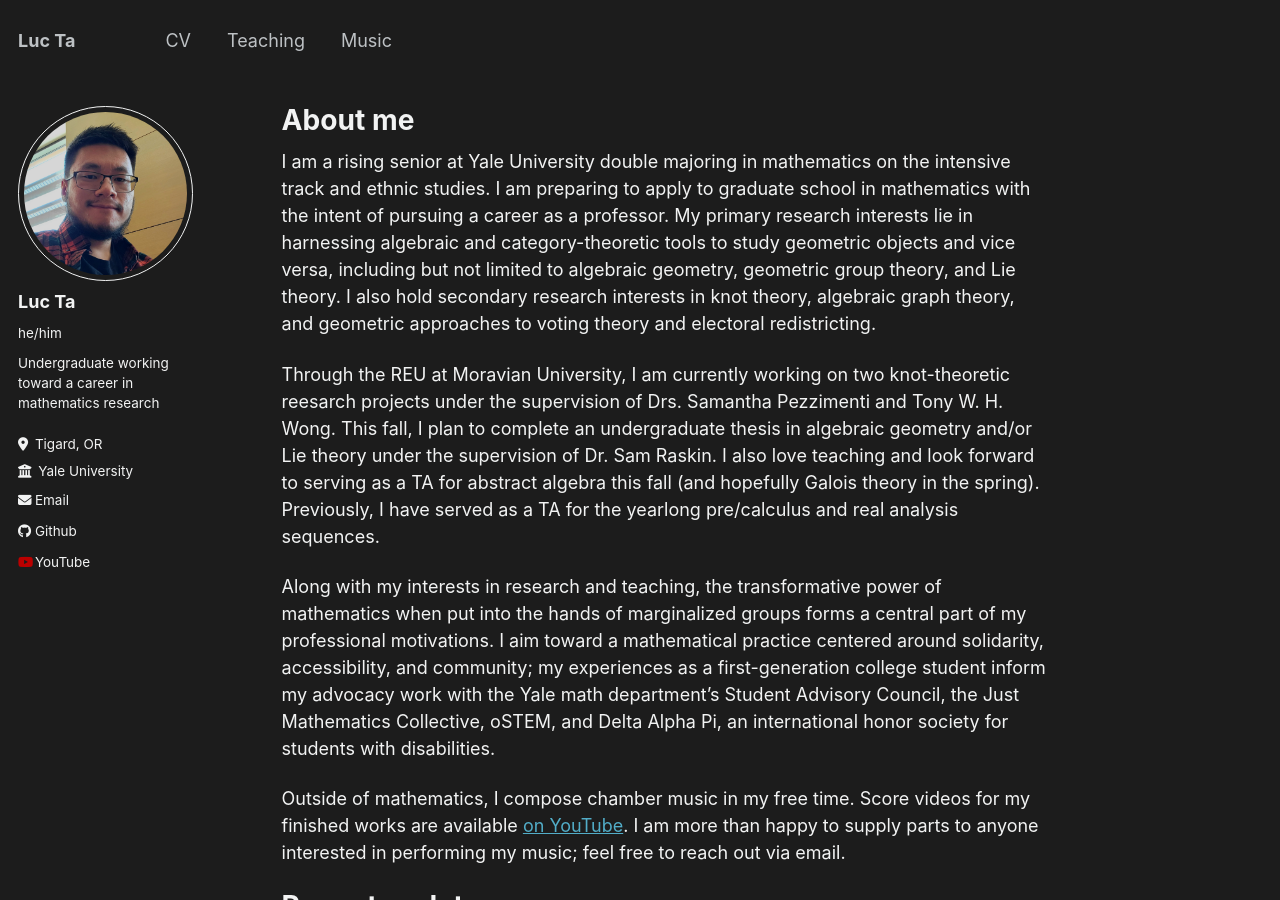
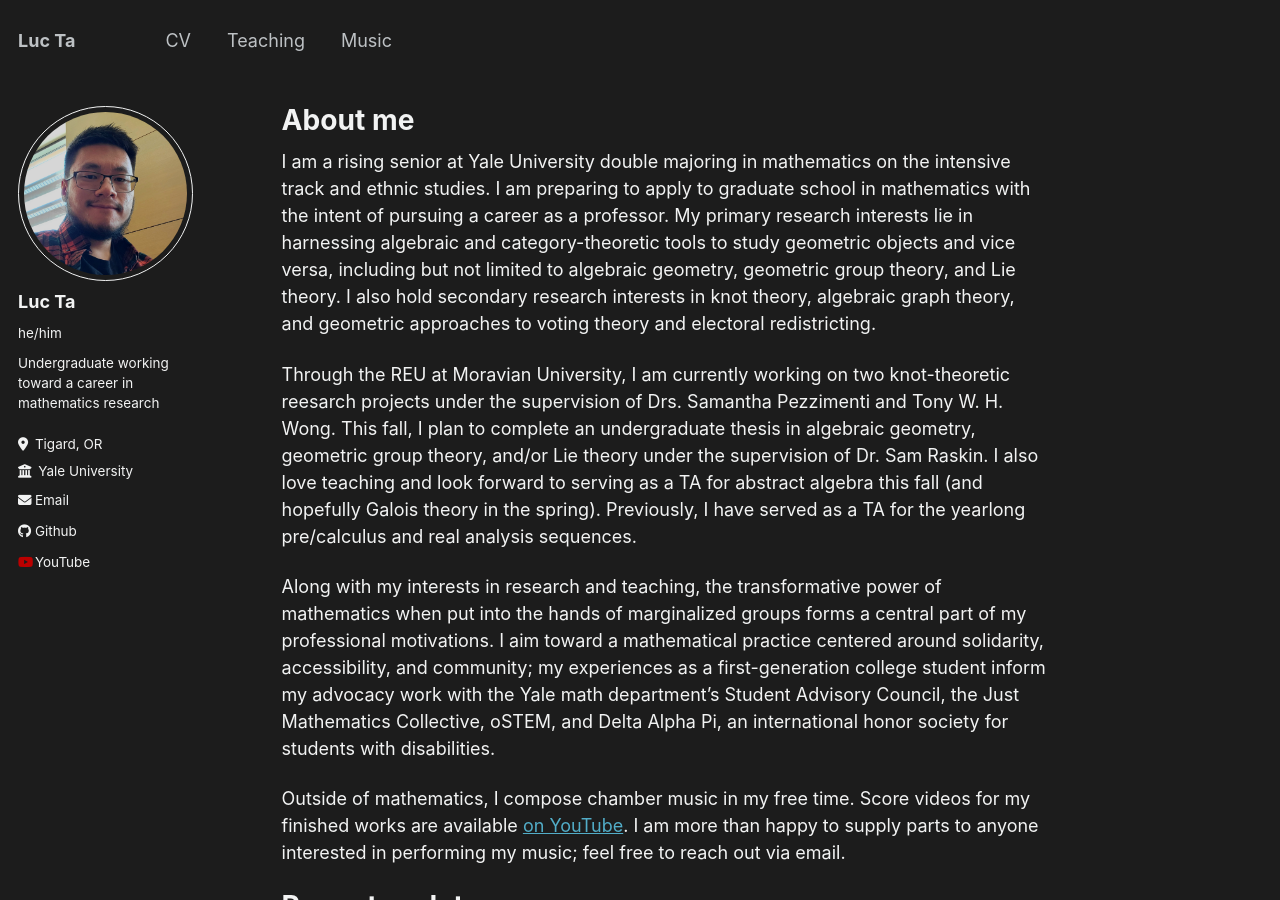
Before and after one commit to luc-ta/luc-ta.github.io, a Jekyll site: the page built from _pages/about.md, in a window 1280 px wide and 900 px high. Built offline with Jekyll 4.4.1, drawn with Linux system fonts in a browser that asks for light colours.

Commit message:
Update about.md

```diff
--- a/_pages/about.md
+++ b/_pages/about.md
@@ -9,7 +9,7 @@ redirect_from:
 
 I am a rising senior at Yale University double majoring in mathematics on the intensive track and ethnic studies. I am preparing to apply to graduate school in mathematics with the intent of pursuing a career as a professor. My primary research interests lie in harnessing algebraic and category-theoretic tools to study geometric objects and vice versa, including but not limited to algebraic geometry, geometric group theory, and Lie theory. I also hold secondary research interests in knot theory, algebraic graph theory, and geometric approaches to voting theory and electoral redistricting.
 
-Through the REU at Moravian University, I am currently working on two knot-theoretic reesarch projects under the supervision of Drs. Samantha Pezzimenti and Tony W. H. Wong. This fall, I plan to complete an undergraduate thesis in algebraic geometry and/or Lie theory under the supervision of Dr. Sam Raskin. I also love teaching and look forward to serving as a TA for abstract algebra this fall (and hopefully Galois theory in the spring). Previously, I have served as a TA for the yearlong pre/calculus and real analysis sequences.
+Through the REU at Moravian University, I am currently working on two knot-theoretic reesarch projects under the supervision of Drs. Samantha Pezzimenti and Tony W. H. Wong. This fall, I plan to complete an undergraduate thesis in algebraic geometry, geometric group theory, and/or Lie theory under the supervision of Dr. Sam Raskin. I also love teaching and look forward to serving as a TA for abstract algebra this fall (and hopefully Galois theory in the spring). Previously, I have served as a TA for the yearlong pre/calculus and real analysis sequences.
 
 Along with my interests in research and teaching, the transformative power of mathematics when put into the hands of marginalized groups forms a central part of my professional motivations. I aim toward a mathematical practice centered around solidarity, accessibility, and community; my experiences as a first-generation college student inform my advocacy work with the Yale math department's Student Advisory Council, the Just Mathematics Collective, oSTEM, and Delta Alpha Pi, an international honor society for students with disabilities.
 
```
